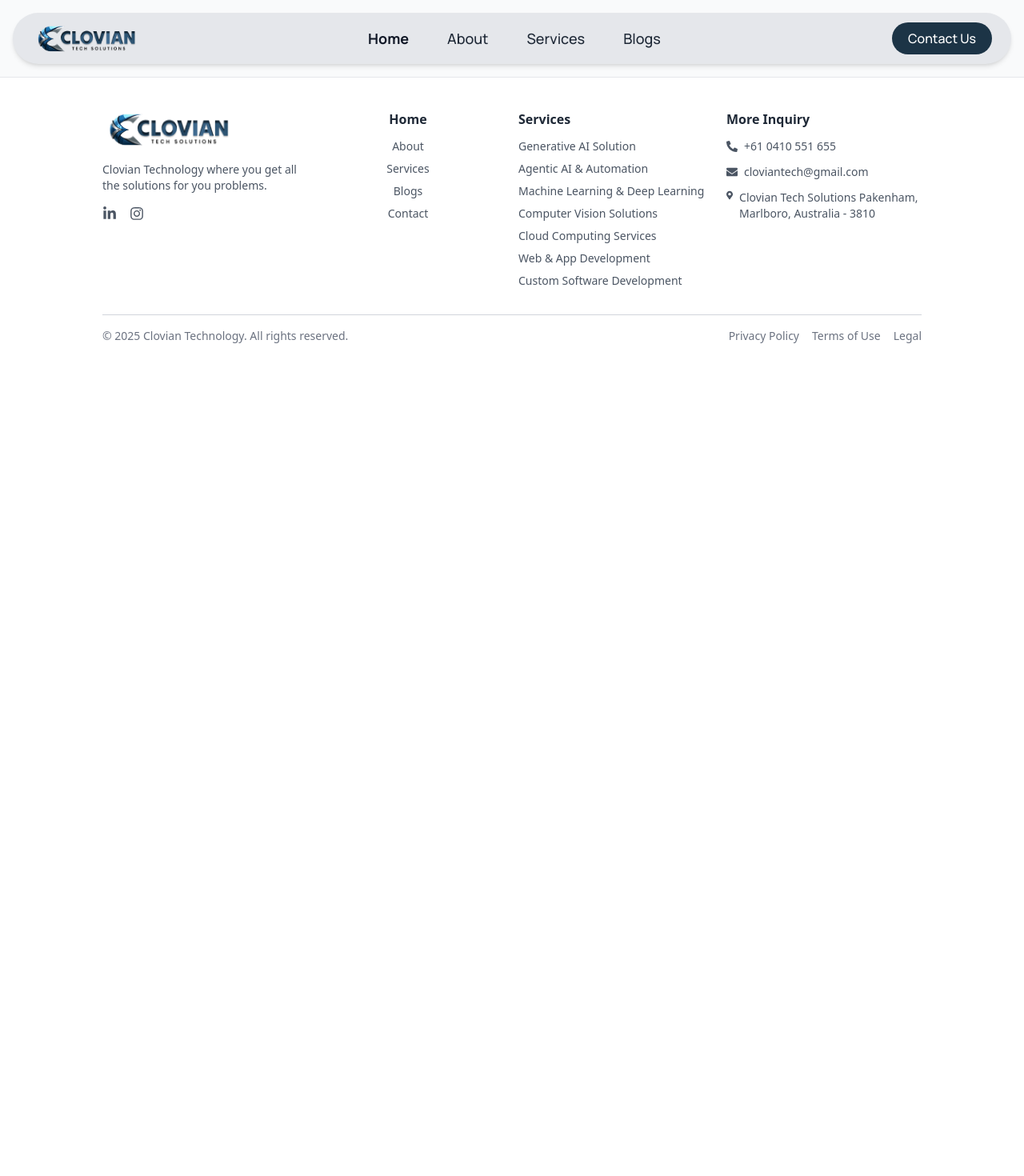
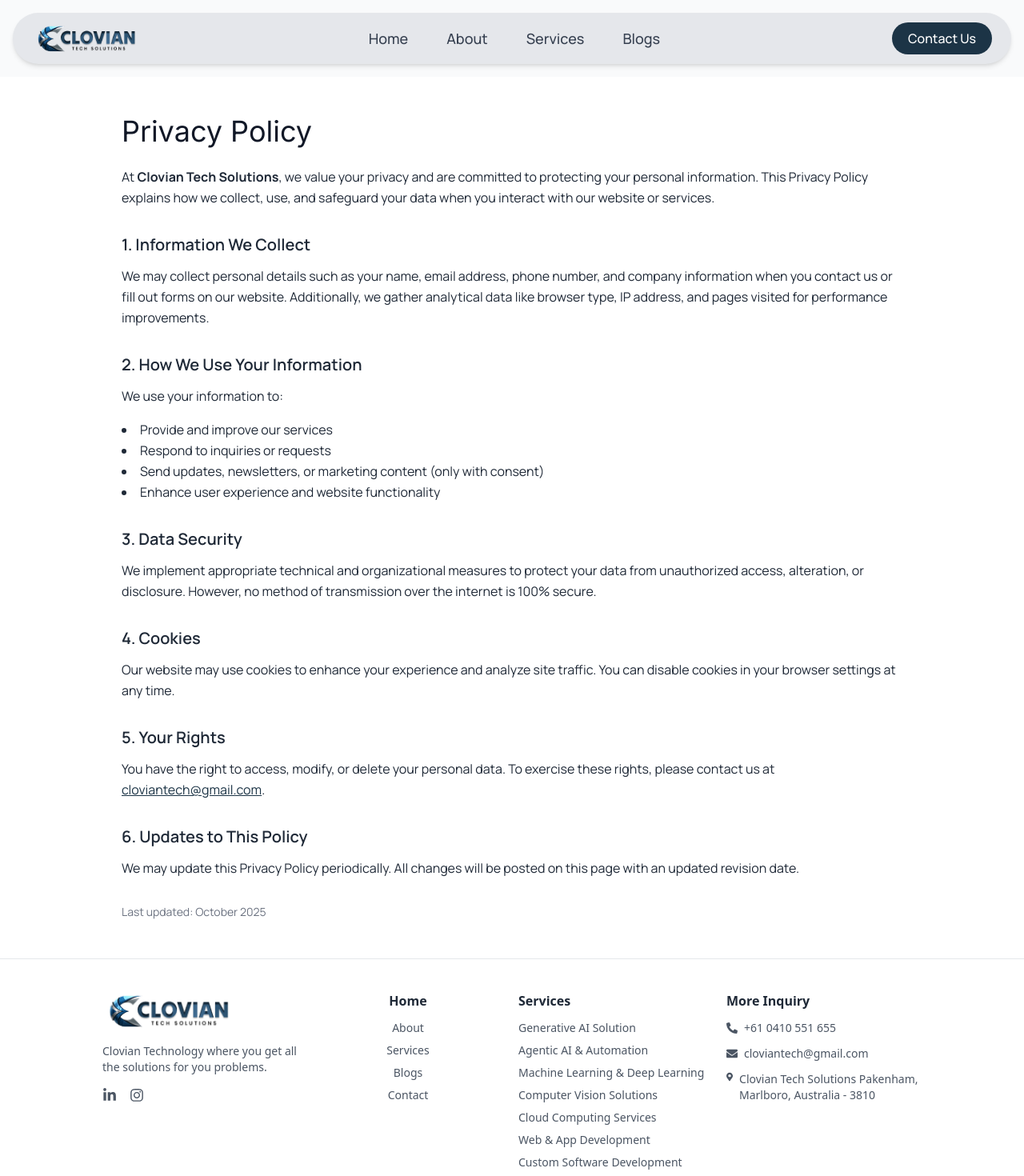
Before and after one commit to Krishakbari/cloviantech, a React (Vite) app: page /privacy in a window 1280 px wide. Shown: the top 1470 px of the page at 80% size. Before the commit the page ends 800 px from the top, so only its background shows below. Built offline with nearby package versions, Linux system fonts and the light colour scheme.

Commit message:
Many chnages and all

```diff
--- a/src/App.jsx
+++ b/src/App.jsx
@@ -8,6 +8,9 @@
 import BlogPage from "./components/BlogPage";
 import SingleBlog from "./components/SingleBlog";
 import AboutPage from "./Pages/AboutPage";
+import PrivacyPolicy from "./Pages/PrivacyPolicy";
+import TermsAndConditions from "./Pages/TermsAndConditions";
+import Legal from "./Pages/Legal";
 
 function App() {
   return (
@@ -18,8 +21,13 @@
         <Route path='/service' element={<Service />} />
         <Route path='/about' element={<AboutPage />} />
         <Route path='/contact' element={<Contact />} />
-         <Route path="/blogs" element={<BlogPage />} />
-          <Route path="/blogs/:id" element={<SingleBlog />} />
+        <Route path="/blogs" element={<BlogPage />} />
+        <Route path="/blogs/:id" element={<SingleBlog />} />
+
+
+        <Route path="/privacy" element={<PrivacyPolicy />} />
+        <Route path="/terms" element={<TermsAndConditions />} />
+        <Route path="/legal" element={<Legal />} />
       </Routes>
       <Footer />
     </>
--- a/src/Pages/Home.jsx
+++ b/src/Pages/Home.jsx
@@ -7,9 +7,10 @@
 import HomeServices from '../components/HomeServices'
 import HomeCustomer from '../components/HomeCustomer'
 import Contactus from '../components/Contactus'
+import HomeBlog from '../components/HomeBlog'
 const Home = () => {
   return (
-    <div className='bg-gray-50'>
+    <div className='bg-gray-50 font-inter'>
       <HomeMain1 />
       <HomeMain2 />
       <HomeAbout />
@@ -17,6 +18,7 @@
       <HomeClient/>
       <HomeServices/>
       <HomeCustomer/>
+      <HomeBlog/>
       <Contactus/>
     </div>
   )
--- /dev/null
+++ b/src/Pages/Legal.jsx
@@ -0,0 +1,56 @@
+import React from "react";
+
+const Legal = () => {
+  return (
+    <section className="max-w-5xl mx-auto px-6 py-12 text-gray-800 font-manrope leading-relaxed">
+      <h1 className="text-3xl md:text-4xl mb-6 text-gray-900 font-inter">
+        Legal Notice
+      </h1>
+
+      <p className="mb-4">
+        This website is operated by <strong>Clovian Tech Solutions</strong>,
+        headquartered in Pakenham, Marlboro, Australia – 3810.
+      </p>
+
+      <h2 className="text-xl font-semibold mt-8 mb-3">1. Company Information</h2>
+      <p className="mb-4">
+        <strong>Business Name:</strong> Clovian Tech Solutions<br />
+        <strong>Address:</strong> Pakenham, Marlboro, Australia – 3810<br />
+        <strong>Email:</strong>{" "}
+        <a href="mailto:cloviantech@gmail.com" className="text-[#1c3446] underline">
+          cloviantech@gmail.com
+        </a><br />
+        <strong>Phone:</strong> +61 0410 551 655
+      </p>
+
+      <h2 className="text-xl font-semibold mt-8 mb-3">2. Disclaimer</h2>
+      <p className="mb-4">
+        The information provided on this website is for general informational
+        purposes only. While we strive for accuracy, Clovian Tech Solutions
+        makes no representations or warranties regarding completeness or
+        reliability of any information contained herein.
+      </p>
+
+      <h2 className="text-xl font-semibold mt-8 mb-3">3. Copyright Notice</h2>
+      <p className="mb-4">
+        © {new Date().getFullYear()} Clovian Tech Solutions. All rights
+        reserved. Unauthorized use or reproduction of materials from this
+        website is strictly prohibited.
+      </p>
+
+      <h2 className="text-xl font-semibold mt-8 mb-3">4. Contact</h2>
+      <p className="mb-4">
+        For any legal inquiries, please contact us via email at{" "}
+        <a href="mailto:cloviantech@gmail.com" className="text-[#1c3446] underline">
+          cloviantech@gmail.com
+        </a>.
+      </p>
+
+      <p className="mt-8 text-gray-500 text-sm">
+        Last updated: October 2025
+      </p>
+    </section>
+  );
+};
+
+export default Legal;
--- /dev/null
+++ b/src/Pages/PrivacyPolicy.jsx
@@ -0,0 +1,70 @@
+import React from "react";
+
+const PrivacyPolicy = () => {
+  return (
+    <section className="max-w-5xl mx-auto px-6 py-12 text-gray-800 font-manrope leading-relaxed">
+      <h1 className="text-3xl md:text-4xl  mb-6 text-gray-900 font-inter">
+        Privacy Policy
+      </h1>
+      <p className="mb-4">
+        At <strong>Clovian Tech Solutions</strong>, we value your privacy and are
+        committed to protecting your personal information. This Privacy Policy
+        explains how we collect, use, and safeguard your data when you interact
+        with our website or services.
+      </p>
+
+      <h2 className="text-xl font-semibold mt-8 mb-3">1. Information We Collect</h2>
+      <p className="mb-4">
+        We may collect personal details such as your name, email address, phone
+        number, and company information when you contact us or fill out forms on
+        our website. Additionally, we gather analytical data like browser type,
+        IP address, and pages visited for performance improvements.
+      </p>
+
+      <h2 className="text-xl font-semibold mt-8 mb-3">2. How We Use Your Information</h2>
+      <p className="mb-4">
+        We use your information to:
+      </p>
+      <ul className="list-disc list-inside mb-4">
+        <li>Provide and improve our services</li>
+        <li>Respond to inquiries or requests</li>
+        <li>Send updates, newsletters, or marketing content (only with consent)</li>
+        <li>Enhance user experience and website functionality</li>
+      </ul>
+
+      <h2 className="text-xl font-semibold mt-8 mb-3">3. Data Security</h2>
+      <p className="mb-4">
+        We implement appropriate technical and organizational measures to
+        protect your data from unauthorized access, alteration, or disclosure.
+        However, no method of transmission over the internet is 100% secure.
+      </p>
+
+      <h2 className="text-xl font-semibold mt-8 mb-3">4. Cookies</h2>
+      <p className="mb-4">
+        Our website may use cookies to enhance your experience and analyze site
+        traffic. You can disable cookies in your browser settings at any time.
+      </p>
+
+      <h2 className="text-xl font-semibold mt-8 mb-3">5. Your Rights</h2>
+      <p className="mb-4">
+        You have the right to access, modify, or delete your personal data. To
+        exercise these rights, please contact us at{" "}
+        <a href="mailto:cloviantech@gmail.com" className="text-[#1c3446] underline">
+          cloviantech@gmail.com
+        </a>.
+      </p>
+
+      <h2 className="text-xl font-semibold mt-8 mb-3">6. Updates to This Policy</h2>
+      <p className="mb-4">
+        We may update this Privacy Policy periodically. All changes will be
+        posted on this page with an updated revision date.
+      </p>
+
+      <p className="mt-8 text-gray-500 text-sm">
+        Last updated: October 2025
+      </p>
+    </section>
+  );
+};
+
+export default PrivacyPolicy;
--- /dev/null
+++ b/src/Pages/TermsAndConditions.jsx
@@ -0,0 +1,61 @@
+import React from "react";
+
+const TermsAndConditions = () => {
+  return (
+    <section className="max-w-5xl mx-auto px-6 py-12 text-gray-800 font-manrope leading-relaxed">
+      <h1 className="text-3xl md:text-4xl mb-6 text-gray-900 font-inter">
+        Terms and Conditions
+      </h1>
+
+      <p className="mb-4">
+        Welcome to <strong>Clovian Tech Solutions</strong>. By accessing or using
+        our website, you agree to be bound by the following Terms and
+        Conditions. Please read them carefully.
+      </p>
+
+      <h2 className="text-xl font-semibold mt-8 mb-3">1. Use of Our Services</h2>
+      <p className="mb-4">
+        Our website and services are intended for lawful purposes only. You
+        agree not to misuse our site or engage in any activity that may harm,
+        disrupt, or interfere with our operations or reputation.
+      </p>
+
+      <h2 className="text-xl font-semibold mt-8 mb-3">2. Intellectual Property</h2>
+      <p className="mb-4">
+        All content on this website, including logos, images, designs, and
+        written materials, is the property of Clovian Tech Solutions. You may
+        not copy, reproduce, or distribute any material without prior written
+        consent.
+      </p>
+
+      <h2 className="text-xl font-semibold mt-8 mb-3">3. Limitation of Liability</h2>
+      <p className="mb-4">
+        We are not responsible for any damages, losses, or disruptions arising
+        from the use or inability to use our website or services.
+      </p>
+
+      <h2 className="text-xl font-semibold mt-8 mb-3">4. Third-Party Links</h2>
+      <p className="mb-4">
+        Our site may contain links to third-party websites. We are not
+        responsible for the content or privacy practices of these external
+        sites.
+      </p>
+
+      <h2 className="text-xl font-semibold mt-8 mb-3">5. Governing Law</h2>
+      <p className="mb-4">
+        These Terms shall be governed by and construed under the laws of
+        Victoria, Australia. Any disputes shall be resolved in Australian courts.
+      </p>
+
+      <h2 className="text-xl font-semibold mt-8 mb-3">6. Changes to Terms</h2>
+      <p className="mb-4">
+        Clovian Tech Solutions reserves the right to modify or update these
+        terms at any time. Updates will be reflected on this page.
+      </p>
+
+      <p className="mt-8 text-gray-500 text-sm">Last updated: October 2025</p>
+    </section>
+  );
+};
+
+export default TermsAndConditions;
--- a/src/components/Footer.jsx
+++ b/src/components/Footer.jsx
@@ -45,7 +45,7 @@
               </a>
             </li>
             <li>
-              <a href="services" onClick={scrollToTop}>
+              <a href="service" onClick={scrollToTop}>
                 Services
               </a>
             </li>
--- a/src/components/HomeContact.jsx
+++ b/src/components/HomeContact.jsx
@@ -1,7 +1,9 @@
 import React from 'react';
 import RightImg from '../assets/Right.png';
+import { useNavigate } from 'react-router-dom';
 
 const HomeContact = () => {
+  const navigate=useNavigate()
   return (
     <section className="bg-gray-50 sm:py-8 pb-8 px-6 sm:px-10 md:px-20 font-manrope">
       <div className="max-w-7xl mx-auto bg-white rounded-2xl shadow-lg overflow-hidden flex flex-col md:flex-row items-stretch">
@@ -30,7 +32,7 @@
 
           {/* Bottom - Buttons */}
           <div className="flex flex-wrap gap-4 mt-6">
-            <button className="bg-blue-900 text-white px-6 py-2 rounded-full hover:bg-blue-800 transition">
+            <button className="bg-[#1c3446] text-white px-6 py-2 rounded-full hover:bg-blue-800 transition cursor-pointer" onClick={()=>navigate("/contact")}>
               Contact Us
             </button>
           </div>
--- a/src/components/Navbar.jsx
+++ b/src/components/Navbar.jsx
@@ -1,13 +1,12 @@
 import React, { useState, useRef, useEffect } from "react";
-import { Link, Navigate } from "react-router-dom";
+import { NavLink, useNavigate } from "react-router-dom";
 import logo from "../assets/logo.png";
 import { Menu, X } from "lucide-react";
-import { useNavigate } from "react-router-dom";
 
 const Navbar = () => {
   const [isOpen, setIsOpen] = useState(false);
   const dropdownRef = useRef(null);
-  const Navigate = useNavigate()
+  const navigate = useNavigate();
 
   // Close dropdown on outside click
   useEffect(() => {
@@ -21,11 +20,9 @@
     } else {
       document.removeEventListener("mousedown", handleClickOutside);
     }
-
     return () => document.removeEventListener("mousedown", handleClickOutside);
   }, [isOpen]);
 
-  // Close menu after clicking a link
   const handleLinkClick = () => {
     setIsOpen(false);
   };
@@ -33,7 +30,6 @@
   return (
     <div className="bg-gray-50">
       <nav className="mx-auto max-w-7xl px-4 py-4 font-manrope">
-        {/* Top navbar */}
         <div className="bg-gray-200 px-6 py-3 rounded-full shadow-md flex items-center justify-between">
           {/* Logo */}
           <div className="flex items-center gap-2">
@@ -41,26 +37,45 @@
             <img
               src={logo}
               alt="mobile logo"
-              className="h-8 w-auto md:hidden"
-                onClick={()=>Navigate("/")}
+              className="h-8 w-auto md:hidden cursor-pointer"
+              onClick={() => navigate("/")}
             />
           </div>
 
           {/* Desktop Links */}
-          <div className="hidden md:flex gap-12 text-base font-medium text-gray-800 text-lg">
-            <Link to="/" className="font-bold text-gray-900">Home</Link>
-            <Link to="/about">About</Link>
-            <Link to="/service">Services</Link>
-            <Link to="/blogs">Blogs</Link>
+          <div className="hidden md:flex gap-12 text-lg font-medium text-gray-800">
+            {[
+              { to: "/", label: "Home" },
+              { to: "/about", label: "About" },
+              { to: "/service", label: "Services" },
+              { to: "/blogs", label: "Blogs" },
+            ].map((link) => (
+              <NavLink
+                key={link.to}
+                to={link.to}
+                className={({ isActive }) =>
+                  `relative transition-colors duration-200
+                  ${isActive ? "text-gray-900 font-bold" : "text-gray-700"}
+                  group`
+                }
+              >
+                {link.label}
+                {/* underline animation */}
+                <span
+                  className="absolute left-0 -bottom-1 h-[2px] w-0 bg-gray-900
+                             transition-all duration-300 group-hover:w-full"
+                ></span>
+              </NavLink>
+            ))}
           </div>
 
           {/* Desktop Contact Button */}
           <div className="hidden md:block">
-            <Link to="/contact">
+            <NavLink to="/contact">
               <button className="bg-[#1c3446] text-white px-5 py-2 rounded-full font-medium hover:bg-[#152a37] transition">
                 Contact Us
               </button>
-            </Link>
+            </NavLink>
           </div>
 
           {/* Mobile Menu Toggle */}
@@ -78,23 +93,23 @@
             ref={dropdownRef}
             className="bg-gray-200 mt-2 py-4 px-6 rounded-lg shadow-md flex flex-col gap-4 text-center md:hidden"
           >
-            <Link to="/" onClick={handleLinkClick} className="font-bold text-gray-900">
+            <NavLink to="/" onClick={handleLinkClick}>
               Home
-            </Link>
-            <Link to="/about" onClick={handleLinkClick}>
+            </NavLink>
+            <NavLink to="/about" onClick={handleLinkClick}>
               About
-            </Link>
-            <Link to="/service" onClick={handleLinkClick}>
+            </NavLink>
+            <NavLink to="/service" onClick={handleLinkClick}>
               Services
-            </Link>
-            <Link to="/blogs" onClick={handleLinkClick}>
+            </NavLink>
+            <NavLink to="/blogs" onClick={handleLinkClick}>
               Blogs
-            </Link>
-            <Link to="/contact" onClick={handleLinkClick}>
+            </NavLink>
+            <NavLink to="/contact" onClick={handleLinkClick}>
               <button className="bg-[#1c3446] text-white px-5 py-2 rounded-full font-medium hover:bg-[#152a37] transition">
                 Contact Us
               </button>
-            </Link>
+            </NavLink>
           </div>
         )}
       </nav>
```
Also changed, not shown: src/components/HomeAbout.jsx (+4 -3 lines), src/components/HomeBlog.jsx (+18 -6 lines).
